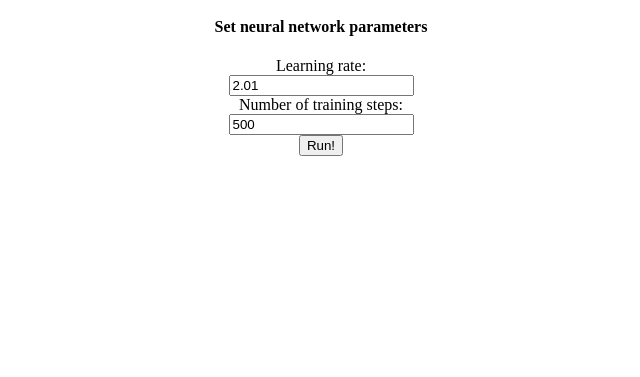
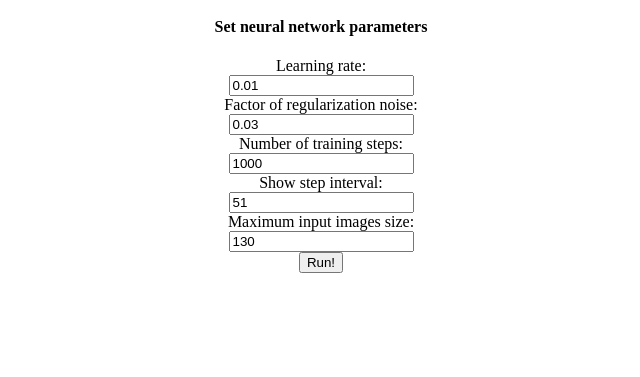
Before and after one commit to trytrihjyuki/photothief, a Flask app: page /run in a window 1280 px wide. Shown: the part 423-800 px from the top of the page, without its empty margins (319-959 px from the left). Run offline with Flask 2, Linux system fonts and the light colour scheme; parts of the project's set-up code (start-up, migrations or seed data) failed here and were passed over.

Commit message:
pre presentation

```diff
--- a/app/app.py
+++ b/app/app.py
@@ -64,10 +64,13 @@ def run():
 def get_params():
     configs = get_configs()
     configs['lr'] = float(request.form['lr'])
+    configs['noise_reg'] = float(request.form['noise_reg'])
+    configs['max_dim'] = int(request.form['max_dim'])
     configs['num_steps'] = int(request.form['num_steps'])
+    configs['show_step'] = int(request.form['show_step'])
     set_configs(configs)
     # we can run the algorithm
-    init(configs)
+    init()
     thread = threading.Thread(target=start_process)
     thread.daemon = True
     thread.start()
--- a/app/config.json
+++ b/app/config.json
@@ -1,7 +1,10 @@
 {
-    "max_dim": 128,
-    "lr": 2.01,
-    "num_steps": 500,
+    "max_dim": 130,
+    "noise_reg": 0.03,
+    "lr": 0.01,
+    "num_steps": 1000,
+    "show_step": 51,
+    "cuda": false,
     "watermark_ext": "png",
     "photo_ext": "png"
 }
--- a/app/run_info.json
+++ b/app/run_info.json
@@ -1,5 +1,5 @@
 {
-    "loss": 0,
-    "step": 0,
-    "finished": false
+    "loss": 0.00030889533809386194,
+    "step": 1000,
+    "finished": true
 }
--- a/app/templates/run.html
+++ b/app/templates/run.html
@@ -17,8 +17,14 @@
         <form method="POST">
             <label for="lr">Learning rate:</label><br>
             <input type=number name=lr required="required" value={{lr}}><br>
+            <label for="lr">Factor of regularization noise:</label><br>
+            <input type=number name=noise_reg required="required" value={{noise_reg}}><br>
             <label for="lr">Number of training steps:</label><br>
             <input type=number name=num_steps required="required" value={{num_steps}}><br>
+            <label for="lr">Show step interval:</label><br>
+            <input type=number name=show_step required="required" value={{show_step}}><br>
+            <label for="lr">Maximum input images size:</label><br>
+            <input type=number name=max_dim required="required" value={{max_dim}}><br>
             <input type=submit value=Run!>
         </form>
     </center>
--- a/app/utils.py
+++ b/app/utils.py
@@ -44,7 +44,7 @@ def open_imgs(watermark_ext, photo_ext):
 def resize_img():
     with open('config.json', 'r+') as configs_f:
         configs = json.load(configs_f)
-        max_dim = configs['max_dim']
+        MAX_DIM = configs['max_dim']
         watermark_ext = configs['watermark_ext']
         photo_ext = configs['photo_ext']
 
@@ -55,18 +55,12 @@ def resize_img():
     if photo_size != watermark_size:
         raise ValueError
 
-    # resize imgs to fit in max_dim parameter
-    watermark_pil.thumbnail((max_dim, max_dim), Image.ANTIALIAS)
-    photo_pil.thumbnail((max_dim, max_dim), Image.ANTIALIAS)
+    # resize imgs to fit in MAX_DIM parameter
+    watermark_pil.thumbnail((MAX_DIM, MAX_DIM), Image.ANTIALIAS)
+    photo_pil.thumbnail((MAX_DIM, MAX_DIM), Image.ANTIALIAS)
     watermark_pil.save('static/uploads/watermark.' + watermark_ext, watermark_ext.upper())
     photo_pil.save('static/uploads/photo.' + photo_ext, photo_ext.upper())
     save_result(photo_pil) # tmp result photo
-
-def simulate_algo(step):
-    img = Image.open('static/uploads/photo.png')
-    I1 = ImageDraw.Draw(img)
-    I1.text((60, 60), str(step), fill=(255, 0, 0))
-    save_result(img)
 
 def save_result(result_pil):
     result_pil.save('static/run/recent_result.png', 'PNG')
@@ -85,16 +79,12 @@ array: C x W x H [0...1]
 tensor: C x W x H [0...1]
 '''
 
-def pil_to_np(x): ##########
-    x = np.array(x) #########3
-    if len(x.shape) == 3:
-        x = x.transpose(2,0,1) ##########
-    else:
-        assert False
-    return x.astype(np.float32) / 255. ###############
+def pil_to_np(x):
+    x = np.array(x)
+    x = x.transpose(2,0,1)
+    return x.astype(np.float32) / 255.
 
 def np_to_pil(x):
-    print(x.shape)
     return Image.fromarray((x * 255.).transpose(1,2,0).astype('uint8'), 'RGB')
 
 def tensor_to_np(x):
```
Also changed, not shown: app/main.py (+15 -15 lines), experiments/exp1/original.png (added), experiments/exp1/result.png (added), experiments/exp1/watermark.png (added), experiments/exp1/watermarked.png (added), experiments/exp2/original.png (added), experiments/exp2/result.png (added), experiments/exp2/watermark.png (added), experiments/exp2/watermarked.png (added), experiments/exp3/original.png (added), experiments/exp3/result.png (added), experiments/exp3/watermark.png (added), experiments/exp3/watermarked.png (added), 1 other file.
